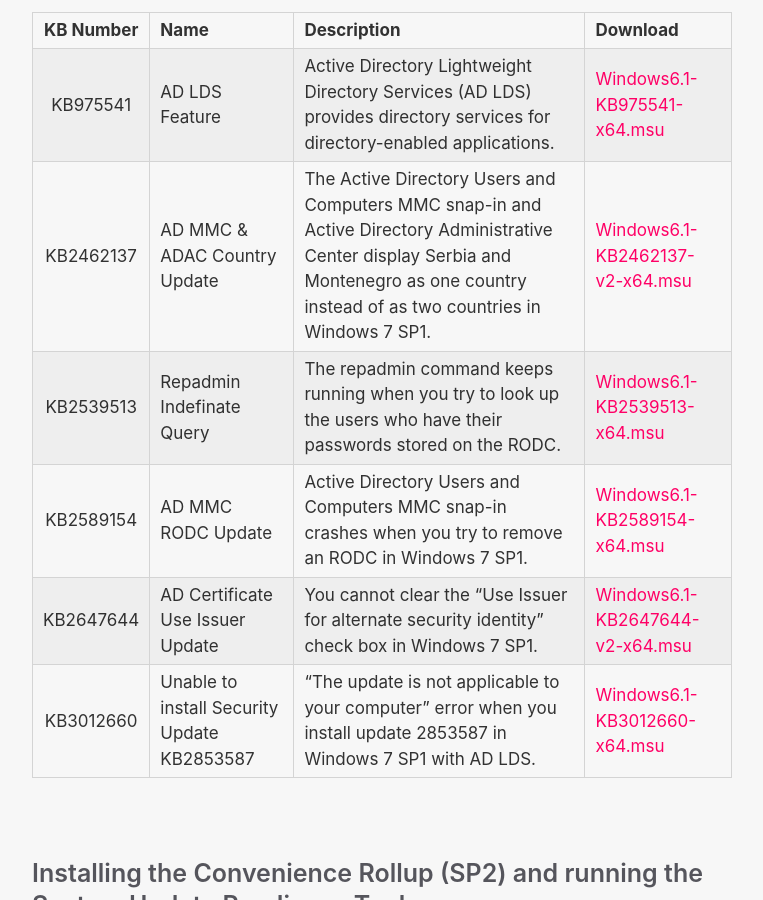
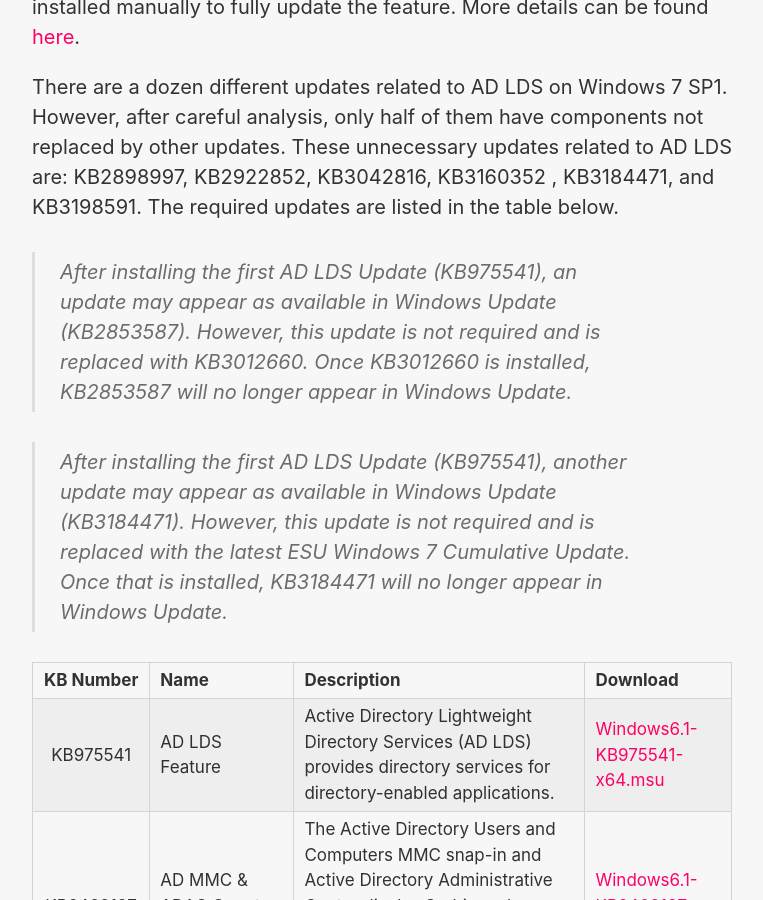
Before and after one commit to HackAndPwn/HackAndPwn.github.io, a Jekyll site: the page built from _posts/2020-05-23-windows-7-esu-patching.md, in a window 1280 px wide and 900 px high, scrolled down 5356 px. Shown: the whole window, without its empty margins (258-1021 px from the left). Built offline with Jekyll 4.4.1, drawn with Linux system fonts in a browser that asks for light colours; some of the changed text lies outside the part shown.

Commit message:
Added information about unnecessary updates.  Remove link to IE11 Cumulative Update

```diff
--- a/_posts/2020-05-23-windows-7-esu-patching.md
+++ b/_posts/2020-05-23-windows-7-esu-patching.md
@@ -27,6 +27,8 @@
 
 The next section of updates enables all optional features not available through Windows Update.  The notable exception from this list is the AD LDS feature, which is discussed in more detail in the next section.
 
+> After installing the Work Folders for Windows feature (KB2891638), an update may appear as available in Windows Update (KB3081954).  However, this update is not required and is replaced with Service Pack 2 (KB3125574).  Once KB3125574 is installed, KB3081954 will no longer appear in Windows Update.
+
 | KB Number | Name                                         | Description | Download |
 |:---------:|----------------------------------------------|-------------|----------|
 | KB917607  | Windows Help 32-bit Compatibility Update     | WinHlp32.exe is required to display 32-bit Help files that have the ".hlp" file name extension. To view .hlp files on Windows 7, you need to install this application. | [Windows6.1-KB917607-x64.msu](https://github.com/HackAndPwn/Windows-7-Patching/raw/master/02_Features/01_Windows6.1-KB917607-x64.msu) |
@@ -55,6 +57,10 @@
 
 There are a dozen different updates related to AD LDS on Windows 7 SP1.  However, after careful analysis, only half of them have components not replaced by other updates.  These unnecessary updates related to AD LDS are: KB2898997, KB2922852, KB3042816, KB3160352 , KB3184471, and KB3198591.  The required updates are listed in the table below.
 
+> After installing the first AD LDS Update (KB975541), an update may appear as available in Windows Update (KB2853587).  However, this update is not required and is replaced with KB3012660.  Once KB3012660 is installed, KB2853587 will no longer appear in Windows Update.
+
+> After installing the first AD LDS Update (KB975541), another update may appear as available in Windows Update (KB3184471).  However, this update is not required and is replaced with the latest ESU Windows 7 Cumulative Update.  Once that is installed, KB3184471 will no longer appear in Windows Update.
+
 | KB Number | Name                                         | Description | Download |
 |:---------:|----------------------------------------------|-------------|----------|
 | KB975541  | AD LDS Feature                               | Active Directory Lightweight Directory Services (AD LDS) provides directory services for directory-enabled applications. | [Windows6.1-KB975541-x64.msu](https://github.com/HackAndPwn/Windows-7-Patching/raw/master/03_Feature_AD_LDS/01_Windows6.1-KB975541-x64.msu) |
@@ -69,6 +75,8 @@
 ### Installing the Convenience Rollup (SP2) and running the System Update Readiness Tool
 
 There are two large updates that can be applied next.  The first is the Windows 7 Convenience Rollup, which is also considered SP2 for Windows 7, including a collection of hotfixes and updates.  The second update is the System Update Readiness Tool.  This update will show as installed, so this is included to be executed once (verifying SP2 installation integrity).
+
+> After installing Service Pack 2 (KB3125574), an update may appear as available in Windows Update (KB4539601).  However, this update is not required and is replaced with the latest ESU Windows 7 Cumulative Update.  Once that is installed, KB4539601 will no longer appear in Windows Update.
 
 | KB Number | Name                                         | Description | Download |
 |:---------:|----------------------------------------------|-------------|----------|
@@ -103,7 +111,7 @@
 | KB4538483 | May 2020 ESU Preparation Package             | This update provides the complete set of licensing changes to enable installation of the ESU MAK add-on key, which is one of the steps to prepare for installation of Extended Security Updates. | [Windows6.1-KB4538483-x64.msu](https://github.com/HackAndPwn/Windows-7-Patching/raw/master/06_ESU_Updates/03_Windows6.1-KB4538483-x64.msu)
 | KB4538483 | May 2020 Windows 7 Cumulative Update         | Security and Quality Rollup for Windows 7 SP1. | Windows6.1-KB4556836-x64.msu <br> [Part 1](https://github.com/HackAndPwn/Windows-7-Patching/raw/master/06_ESU_Updates/04_Windows6.1-KB4556836-x64.zip.001) <br> [Part 2](https://github.com/HackAndPwn/Windows-7-Patching/raw/master/06_ESU_Updates/04_Windows6.1-KB4556836-x64.zip.002) <br> [Part 3](https://github.com/HackAndPwn/Windows-7-Patching/raw/master/06_ESU_Updates/04_Windows6.1-KB4556836-x64.zip.003) <br> [Part 4](https://github.com/HackAndPwn/Windows-7-Patching/raw/master/06_ESU_Updates/04_Windows6.1-KB4556836-x64.zip.004) |
 | KB4552921 | May 2020 .NET Framework 4.8 Update           | Security and Quality Rollup for .NET Framework 4.8 for Windows 7 SP1. | [ndp48-KB4552921-x64.exe](https://github.com/HackAndPwn/Windows-7-Patching/raw/master/07_ESU_.NET_4.8/01_ndp48-KB4552921-x64.exe)
-| ~~KB4556798~~ | ~~May 2020 IE 11 Cumulative Update~~             | ~~Security and Quality Rollup for Internet Explorer 11 for Windows 7 SP1.~~ | ~~[Windows6.1-KB4556798-x64.msu](https://github.com/HackAndPwn/Windows-7-Patching/raw/master/06_ESU_Updates/05_Windows6.1-KB4556798-x64.msu)~~
+| ~~KB4556798~~ | ~~May 2020 IE 11 Cumulative Update~~             | ~~Security and Quality Rollup for Internet Explorer 11 for Windows 7 SP1.~~ | ~~Windows6.1-KB4556798-x64.msu~~
 
 <br>
 
@@ -142,3 +150,7 @@
 
 ### Update 2020-05-25
 Internet Explorer 11 Cumulative Update (KB4556798) is included with the generic Windows 7 Cumulative Update.  Therefore, this update is no longer required.
+
+### Update 2020-05-26
+Added information about unnecessary updates showing up in Windows Update (KB2853587, KB3081954, KB3184471, KB4539601) and which updates replace them.
+Remove link to IE 11 Cumulative Update.
```
